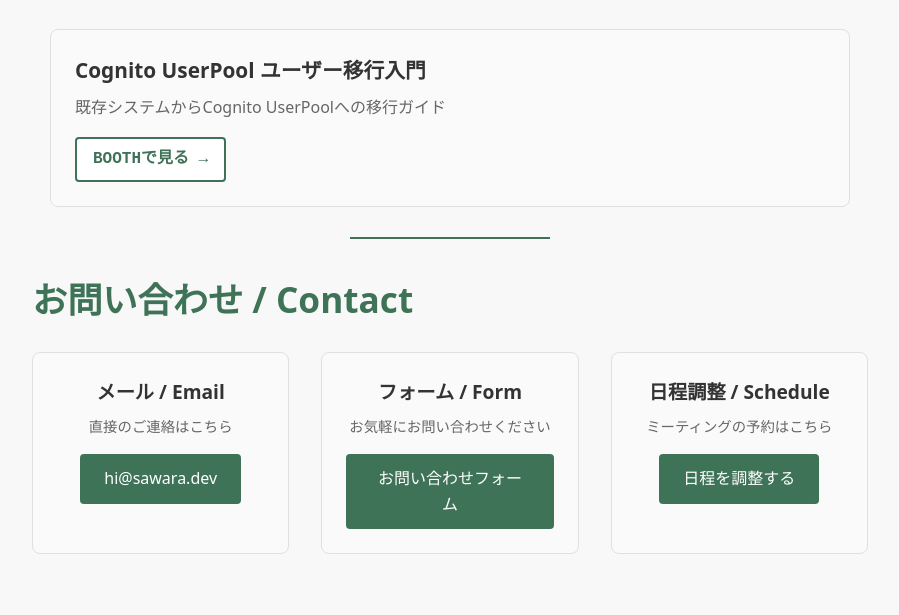
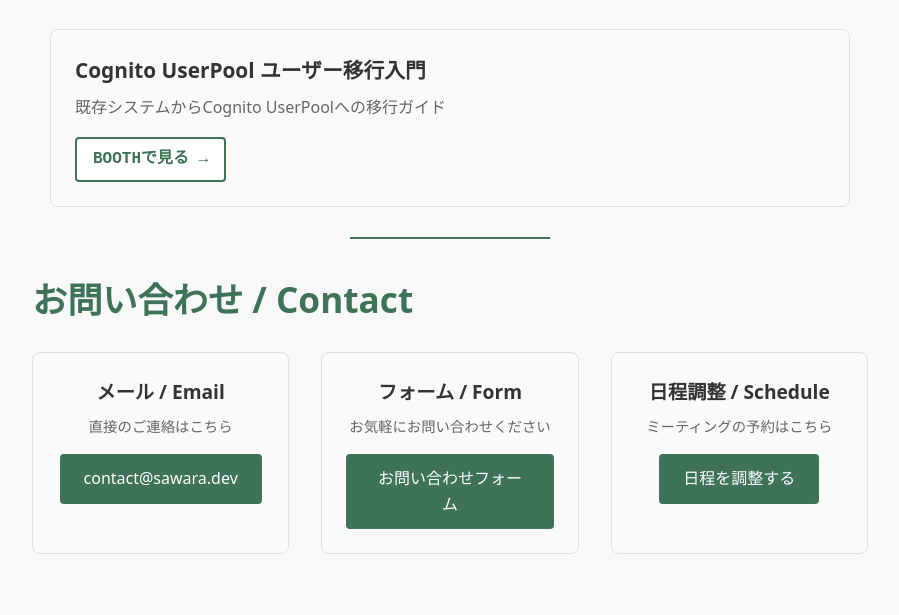
Before and after one commit to xhiroga/xhiroga.github.io, an Astro site: page / in a window 1280 px wide. Shown: the part 3606-4221 px from the top of the page, without its empty margins (190-1089 px from the left). Built offline with nearby package versions, Linux system fonts and the light colour scheme; Astro itself is replaced by a stand-in of ours.

Commit message:
fix: mail

```diff
--- a/src/pages/index.astro
+++ b/src/pages/index.astro
@@ -109,7 +109,7 @@ const graph_paper_background = '#F8F8F8';
 				<div class="contact-method">
 					<h3>メール / Email</h3>
 					<p>直接のご連絡はこちら</p>
-					<a href="mailto:hi@sawara.dev" class="contact-button" onclick="gtag('event', 'click', {'event_category': 'contact', 'event_label': 'email'})">hi@sawara.dev</a>
+					<a href="mailto:contact@sawara.dev" class="contact-button" onclick="gtag('event', 'click', {'event_category': 'contact', 'event_label': 'email'})">contact@sawara.dev</a>
 				</div>
 				<div class="contact-method">
 					<h3>フォーム / Form</h3>
```
